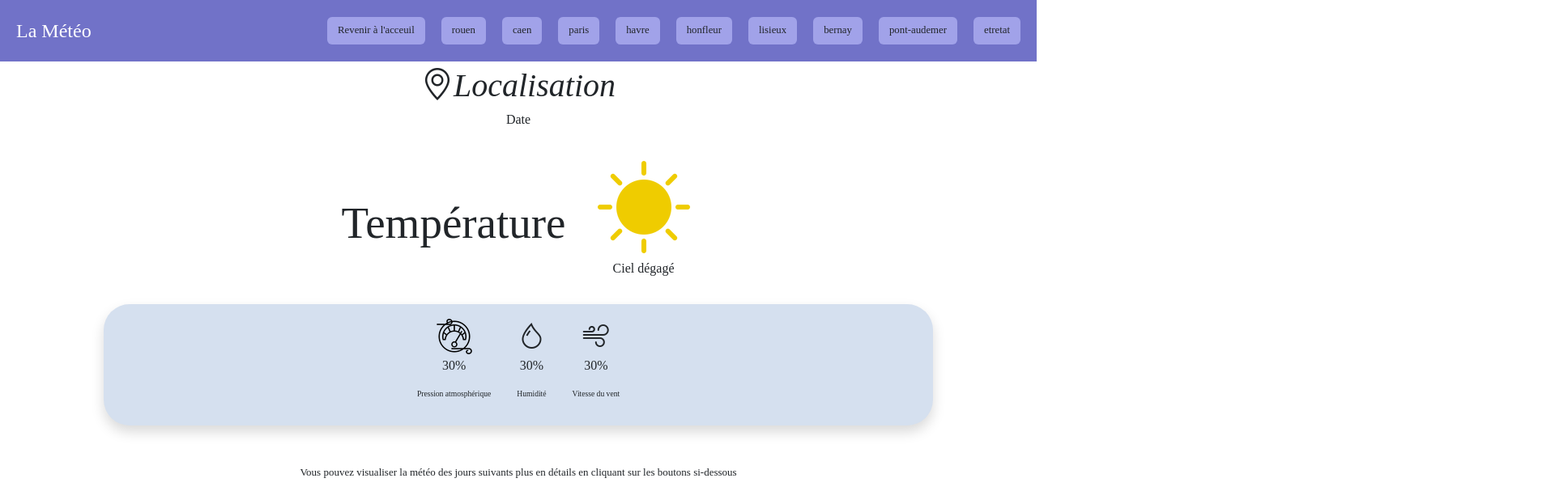
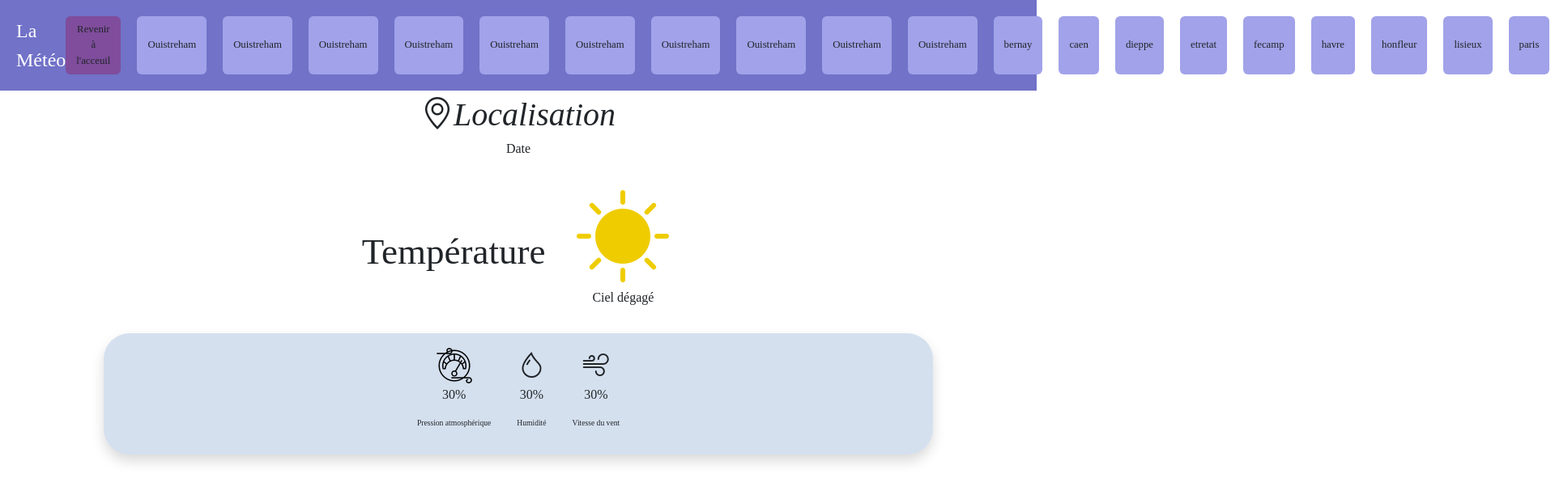
Before and after one commit to KevinLIOUST/meteo, a website: page meteo.html in a window 1280 px wide. Shown: the top 607 px of the page at 81% size, 1920 px wide, since content can reach past the window. Drawn offline with nearby package versions, Linux system fonts and the light colour scheme; no server answers; a web font is replaced by a local one.

Commit message:
Ajouts des villes de test et rendre scroll la liste des ville ! :)

```diff
--- a/css/Style-meteo.css
+++ b/css/Style-meteo.css
@@ -58,8 +58,10 @@ header {
     background-color: rgb(113, 114, 200);
     flex-direction: column;
     width: 200px;
+    height: 100%;
     display: none;
     padding: 20px;
+    overflow-y: auto;
   }
 
   .nav-links.active {
@@ -141,7 +143,7 @@ header {
 
 /* Taille du texte pour la température du jour */
 .taille-texte-temperature {
-  font-size: 55px;
+  font-size: 45px;
 }
 
 /* Pour les informations en détails de la météo */
@@ -223,6 +225,11 @@ header {
   font-size: 0.8rem;
 }
 
+/* La couleur du bouton d'acceuil du menu burger */
+.colorBtnAcceuil {
+  background-color: rgb(127, 77, 156);
+}
+
 /* Quand on passe la souris sur le boutons */
 .btn:hover {
   background-color: rgb(136, 138, 198);
--- a/js/script.js
+++ b/js/script.js
@@ -1,4 +1,5 @@
-let tabVilles = ["rouen", "caen", "paris", "havre", "honfleur", "lisieux", "bernay", "pont-audemer", "etretat"];
+let tabVilles = ["rouen", "caen", "paris", "havre", "honfleur", "lisieux", "bernay", "pont-audemer", "etretat", "fecamp", "dieppe", "Ouistreham", "sainte-adresse", "Ouistreham", "Ouistreham", "Ouistreham", "Ouistreham", "Ouistreham", "Ouistreham", "Ouistreham", "Ouistreham", "Ouistreham"];
+tabVilles.sort();
 let tabJoursSemaine = [
   "lundi",
   "mardi",
--- a/meteo.html
+++ b/meteo.html
@@ -32,7 +32,8 @@
       <span></span>
     </div>
     <nav class="nav-links" id="navLinks">
-      <button class="btn colorBtn" onclick="window.location.href = 'index.html';">Revenir à l'acceuil</button>
+      <button class="btn colorBtn colorBtnAcceuil" onclick="window.location.href = 'index.html';">Revenir à
+        l'acceuil</button>
       <!-- <button class="btn colorBtn" onclick="recupererDonneesMeteo('rouen', 0);">Rouen</button>
       <button class="btn colorBtn" onclick="recupererDonneesMeteo('caen', 0);">Caen</button>
       <button class="btn colorBtn" onclick="recupererDonneesMeteo('paris', 0);">Paris</button> -->
```
